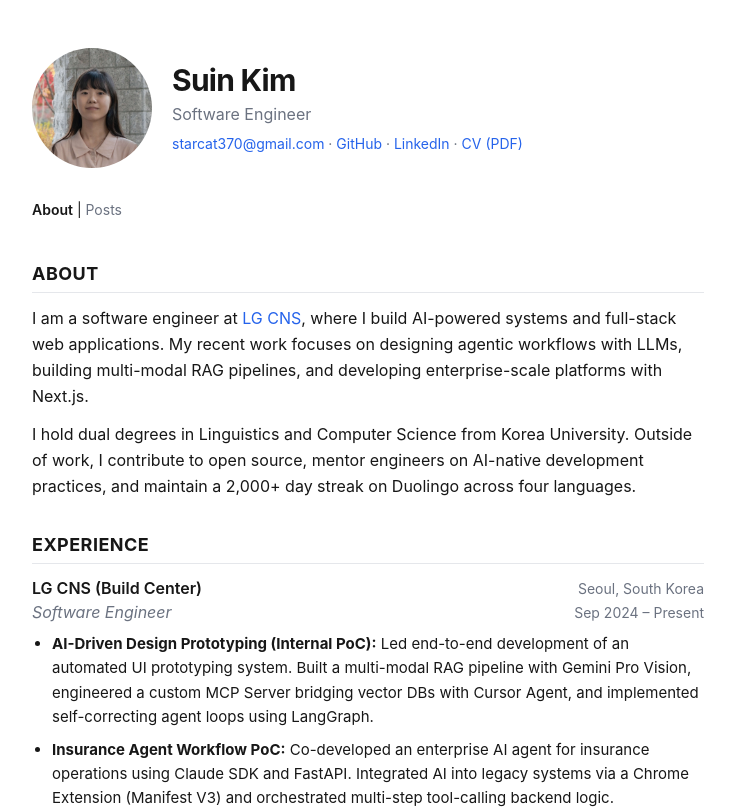
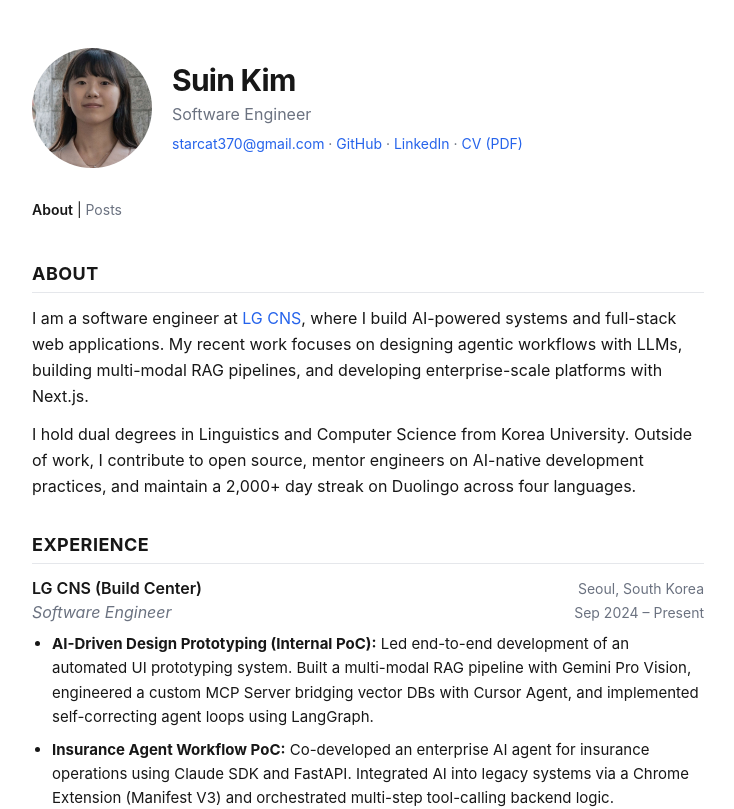
Before and after one commit to starcat37/suinkim, a Next.js app: page / in a window 1280 px wide. Shown: the top 809 px of the page, without its empty margins (272-1006 px from the left). Built offline with nearby package versions, Linux system fonts and the light colour scheme.

Commit message:
fix: scale up profile photo to emphasize face
Co-Authored-By: Claude Opus 4.6 <noreply@anthropic.com>

```diff
--- a/src/components/Header.tsx
+++ b/src/components/Header.tsx
@@ -9,7 +9,7 @@ export default function Header() {
           alt="Suin Kim"
           width={120}
           height={160}
-          className="h-full w-full object-cover object-[center_20%]"
+          className="h-full w-full scale-150 object-cover object-[center_25%]"
           priority
         />
       </div>
```
